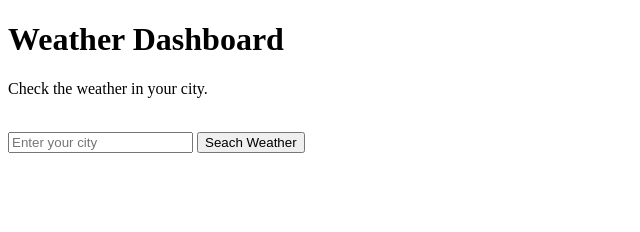
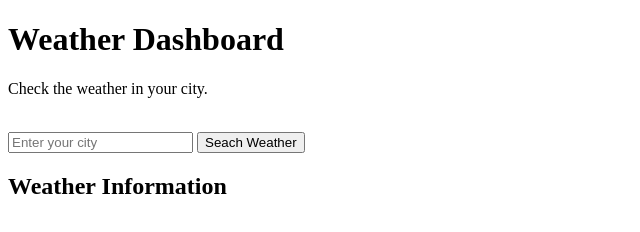
Before and after one commit to penaflorjonelbert/weather-dashboard, a plain HTML site: page Index.html in a window 1280 px wide. Shown: the whole page, without its empty margins (0-640 px from the left). Drawn offline with Linux system fonts and the light colour scheme.

Commit message:
Add weather information section

```diff
--- a/Index.html
+++ b/Index.html
@@ -13,6 +13,10 @@
 
 <input type="text" id="city" placeholder="Enter your city">
     <button>Seach Weather</button>
+    <div id="weather-info">
 
+    <h2>Weather Information</h2>
+
+    </div>
 </body>
 </html>
```
